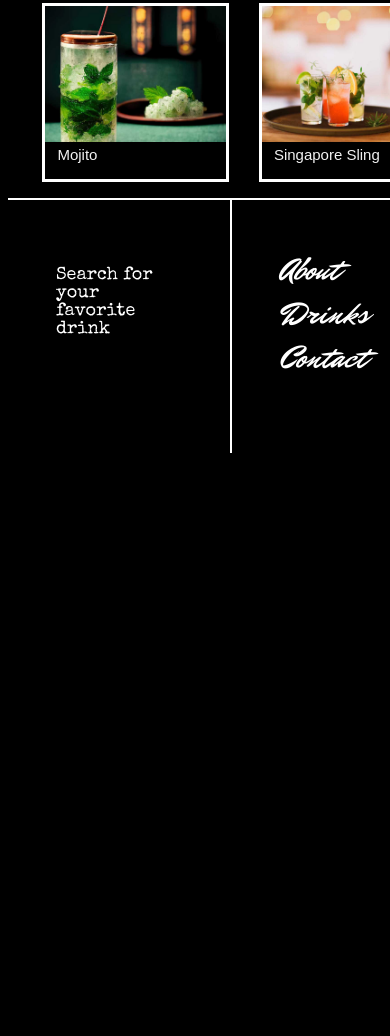
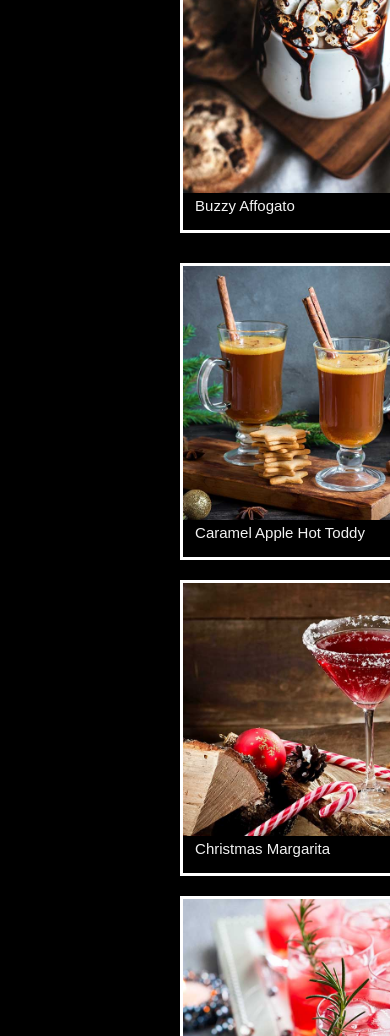
Before and after one commit to Noroff-FEU-Assignments/project-exam-1-Mokki78, a plain HTML site: page drinks.html in a window 390 px wide. Shown: the part 964-2000 px from the top of the page. Before the commit the page ends 1425 px from the top, so only its background shows below. Drawn offline with nearby package versions, Linux system fonts and the light colour scheme.

Commit message:
Media queries

```diff
--- a/css/styles.css
+++ b/css/styles.css
@@ -856,20 +856,21 @@ input[type=submit]:hover {
     text-align: center;
 }
 
-@media only screen and (max-width: 767px) { .slideshow-container
-    {
-        display: row;
+@media only screen and (max-width: 767px) {
+
+    .slideshow-container {
+        display: flex;
+        flex-direction: column;
+        max-width: 50%;
+
      }
  }
-
-
-
 
 @media only screen and (max-width: 767px) { body
     {  background-image: url(/images/mobile/background-mobile.jpg); }
  }
 
- @media screen and (max-height: 450px) {
+ @media screen and (max-width: 767px) {
     .overlay a {font-size: 20px}
     .overlay .closebtn {
       font-size: 40px;
@@ -877,3 +878,63 @@ input[type=submit]:hover {
       right: 35px;
     }
   }
+
+ @media only screen and (max-width: 767px) {
+
+    .blog-container {
+        display: flex;
+        flex-direction: column;
+        max-width: 50%;
+        block-size: auto;
+        padding: 0rem;
+     }
+ }
+
+ @media only screen and (max-width: 600px) {
+    p {
+      font-size: 14px;
+    }
+  }
+
+
+
+ @media only screen and (max-width: 767px) {
+
+    .about-content, #about-content {
+         max-width: 100%;
+        margin: 0 auto;
+        background-color: none;
+
+
+     }
+ }
+
+ @media only screen and (max-width: 767px) {
+
+    .footer-container {
+        display: flex;
+        flex-direction: column;
+        max-width: 100%;
+        margin: 0 auto;
+        border-color: #333;
+
+
+
+     }
+ }
+
+
+
+ @media only screen and (max-width: 767px) {
+
+    .footer-content, #footer-content-item {
+        display: flex;
+        flex-direction: column;
+        max-width: 100%;
+        margin: 0 auto;
+        border-style: none;
+
+
+
+     }
+ }
```
